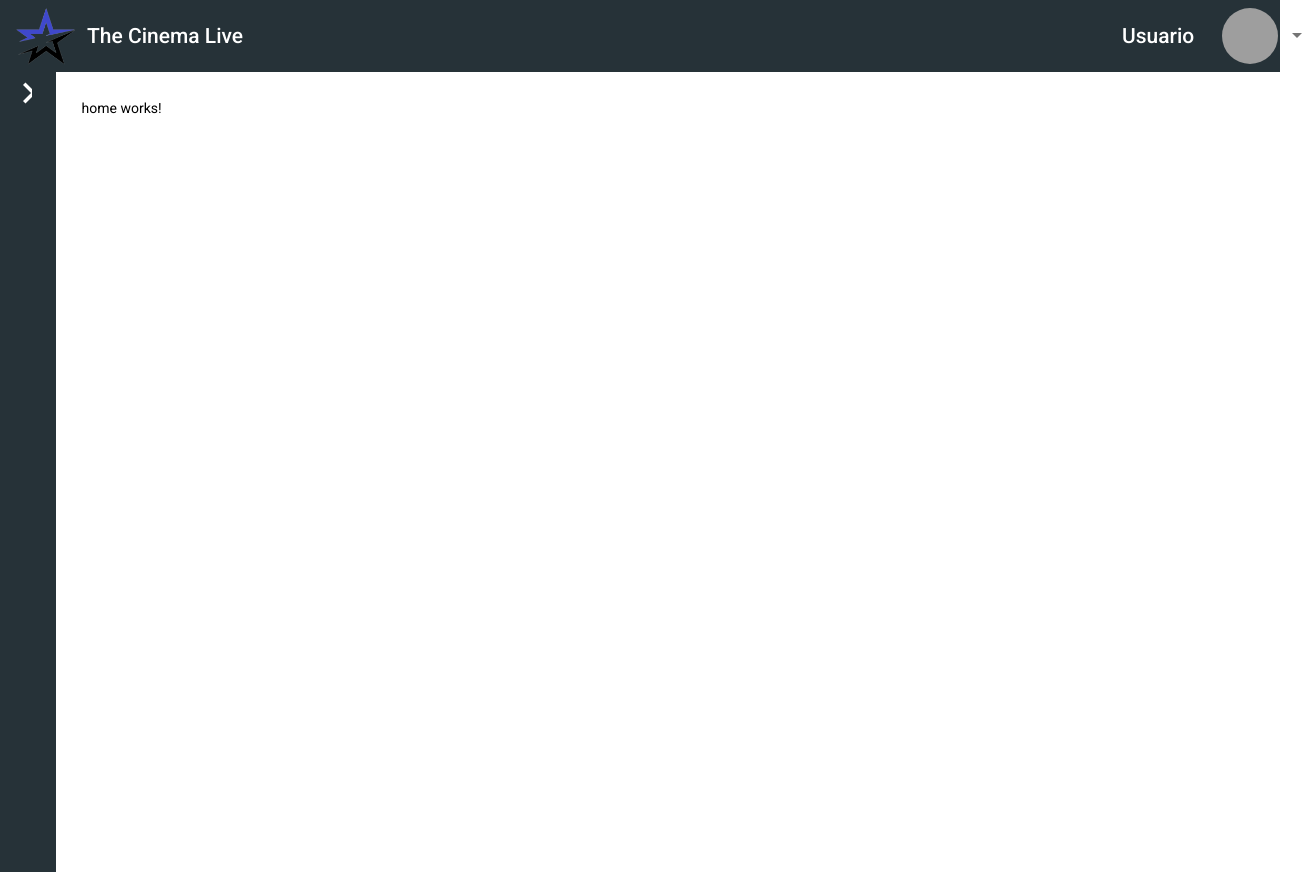
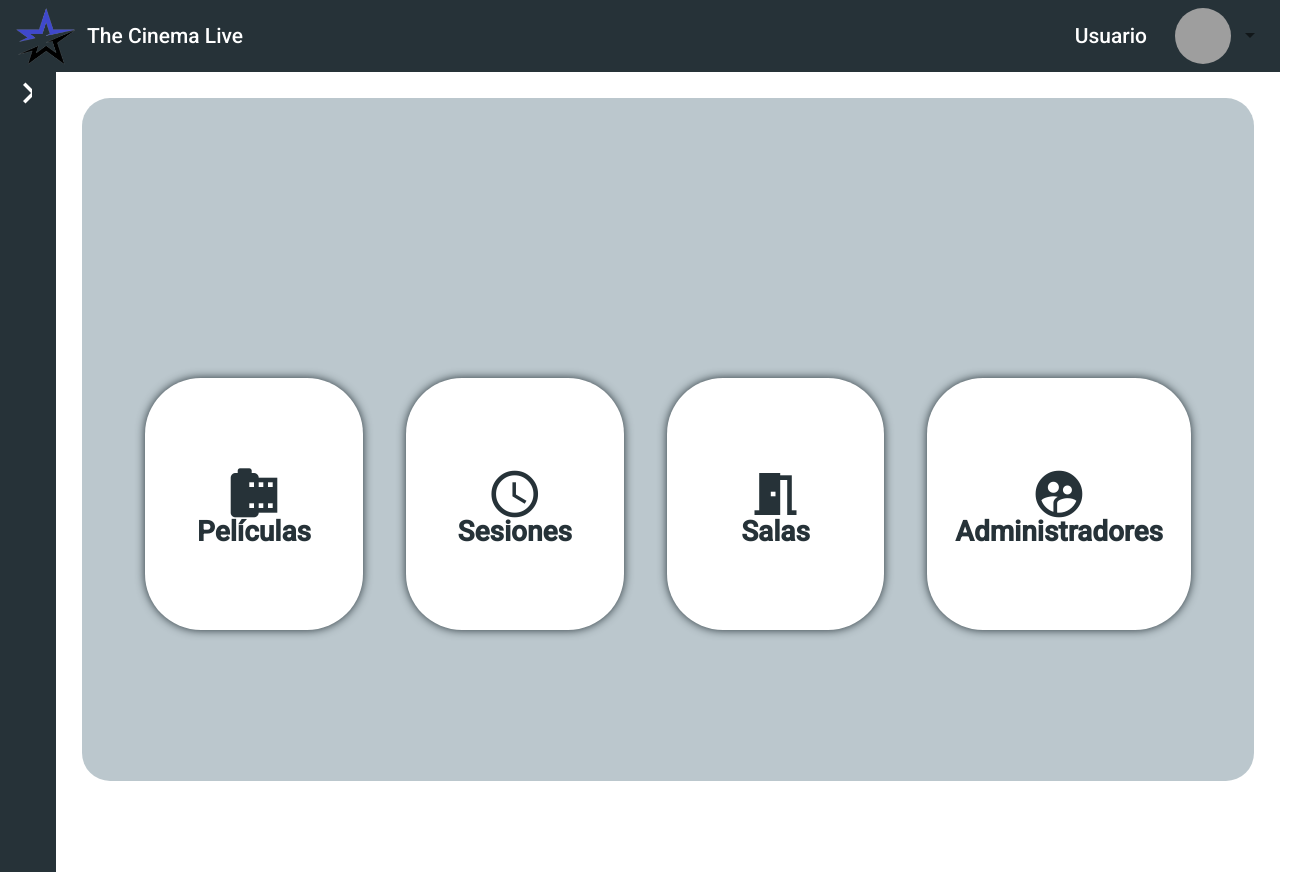
Before and after one commit to Daniel-DLR-02/PDAM-project, an Angular app in the folder tcl-web-app/: page /home in a window 1280 px wide. Shown: the whole page, 1306 px wide, since content can reach past the window. Built offline with nearby package versions, Linux system fonts and the light colour scheme; sample sign-in values are in the browser's storage; grey boxes are pictures that could not be loaded.

Commit message:
home and edit flims

```diff
--- a/tcl-web-app/src/app/components/films/films-form/films-form.component.ts
+++ b/tcl-web-app/src/app/components/films/films-form/films-form.component.ts
@@ -88,7 +88,57 @@ export class FilmsFormComponent implements OnInit,OnDestroy {
     }
   }
 
-  editFilm() {}
+  editFilm() {
+
+
+    if(this.form.valid && this.imageSelected){
+
+      const editFilm: CreateFilmDto = new CreateFilmDto(
+        this.form.controls['title'].value,
+        this.form.controls['description'].value,
+        this.form.controls['duration'].value,
+        moment(this.form.controls['releaseDate'].value.toString(),'ddd MMM DD YYYY HH:mm:ss').format('YYYY-MM-DD'),
+        moment(this.form.controls['expirationDate'].value.toString(),'ddd MMM DD YYYY HH:mm:ss').format('YYYY-MM-DD'),
+        this.form.controls['genre'].value,
+      );
+
+      this.subscriptions.push(
+        this.filmsService.editFilm(editFilm,this.imageFile,this.film.uuid).subscribe(
+          (res: any) => {
+            if (res.status === 200) {
+              this.toastr.success('Película editada');
+              this.router.navigate(['/films']);
+            }
+          }
+        )
+      );
+
+    }else if(this.form.valid && !this.imageSelected){
+      const editFilm: CreateFilmDto = new CreateFilmDto(
+        this.form.controls['title'].value,
+        this.form.controls['description'].value,
+        this.form.controls['duration'].value,
+        moment(this.form.controls['releaseDate'].value.toString(),'ddd MMM DD YYYY HH:mm:ss').format('YYYY-MM-DD'),
+        moment(this.form.controls['expirationDate'].value.toString(),'ddd MMM DD YYYY HH:mm:ss').format('YYYY-MM-DD'),
+        this.form.controls['genre'].value,
+      );
+      this.subscriptions.push(
+        this.filmsService.editFilmNoPoster(editFilm,this.film.uuid).subscribe(
+          (res: any) => {
+            if (res.status === 200) {
+              this.toastr.success('Película editada');
+              this.router.navigate(['/films']);
+            }
+          }
+        )
+      )
+
+    }
+    else{
+      this.toastr.error('Por favor, rellene todos los campos', 'Error');
+    }
+
+  }
 
   createFilm() {
     if(this.form.valid && this.imageSelected){
--- a/tcl-web-app/src/app/components/films/films.component.css
+++ b/tcl-web-app/src/app/components/films/films.component.css
@@ -26,7 +26,8 @@ td {
 }
 
 td img {
-  width: 40%;
+  min-width: 4em;
+  max-width: 4em;
   border-radius: 2em;
 }
 
@@ -90,8 +91,9 @@ th {
 }
 
 .add-new {
-  width: 10%;
-  margin-left: 65%;
+  min-width: 6em;
+  width: auto;
+  margin-left: 30em;
   border-radius: 2em;
   border: 0px solid transparent;
   color: white;
--- a/tcl-web-app/src/app/components/films/films.component.html
+++ b/tcl-web-app/src/app/components/films/films.component.html
@@ -1,10 +1,10 @@
-<body class="body-container">
+<div class="body-container">
 
   <div class="row">
 
     <label for="buscar" class="label-buscar">Título:</label>
     <input matInput  type="text" name="buscar" class="buscar" [(ngModel)]="filterSearch" (input)="filterMovies()"
-    placeholder="Escriba el título de la película...">
+    placeholder="Escriba el título de la película..." #input>
     <button mat-raised-button class="add-new" (click)="newFilm()">
       Nueva película
       <mat-icon>add</mat-icon>
@@ -74,6 +74,10 @@
       </td>
     </tr>
 
+    <tr *ngIf="moviesToView.length <= 0" >
+      <td class="mat-cell" colspan="7">No se han encontrado películas cuyo título coincida con "{{input.value}}"</td>
+    </tr>
+
   </table>
   <div *ngIf="moviesToView.length > 0" class="paginator">
     <mat-paginator [length]="moviesToView.length" [pageSize]="5" (page)="getPaginatorData($event)"
@@ -81,4 +85,4 @@
     </mat-paginator>
   </div>
 
-</body>
+</div>
--- a/tcl-web-app/src/app/components/home/home.component.css
+++ b/tcl-web-app/src/app/components/home/home.component.css
@@ -0,0 +1,55 @@
+.body-container {
+  background-color: #78909c80;
+  border-radius: 2em;
+  min-width: auto;
+  padding: 3em;
+  height: auto;
+  display: flex;
+  flex-direction: column;
+  min-height: 80%;
+}
+
+.option{
+  min-width: 20%;
+  min-height: 9em;
+  background-color: white;
+  border-radius: 2em;
+  text-align: center;
+  color: #263238;
+  display: flex;
+  flex-wrap: wrap;
+  align-content: center;
+  justify-content: center;
+  align-items: center;
+  font-size: 2em;
+  font-weight: 600;
+  box-shadow: #263238 0px 0px 10px;
+  cursor: pointer;
+}
+
+.option-container{
+  margin-top: 17em;
+  display: flex;
+  flex-direction: row;
+  flex-wrap: wrap;
+  justify-content: center;
+  align-items: center;
+  justify-content: space-around
+}
+
+.option-icon {
+  font-size: 2em;
+  color: #263238;
+  width: 100%;
+  height: 1em;
+  display: flex;
+  flex-wrap: wrap;
+  justify-content: center;
+  align-items: center;
+  align-content: center;
+}
+
+.option-title {
+  flex-wrap: wrap;
+  width: 100%;
+}
--- a/tcl-web-app/src/app/components/home/home.component.html
+++ b/tcl-web-app/src/app/components/home/home.component.html
@@ -1 +1,22 @@
-<p>home works!</p>
+<div class="body-container">
+
+  <div class="option-container">
+    <div class="option" (click)="goTo('films')">
+      <mat-icon class="option-icon">camera_roll</mat-icon>
+      <span class="option-title">Películas</span>
+    </div>
+    <div class="option" (click)="goTo('sessions')">
+      <mat-icon class="option-icon">access_time</mat-icon>
+      <span class="option-title">Sesiones</span>
+    </div>
+    <div class="option" (click)="goTo('halls')">
+      <mat-icon class="option-icon">meeting_room</mat-icon>
+      <span class="option-title">Salas</span>
+    </div>
+    <div class="option" (click)="goTo('admins')">
+      <mat-icon class="option-icon">supervised_user_circle</mat-icon>
+      <span class="option-title">Administradores</span>
+    </div>
+  </div>
+
+</div>
--- a/tcl-web-app/src/app/components/home/home.component.ts
+++ b/tcl-web-app/src/app/components/home/home.component.ts
@@ -1,3 +1,4 @@
+import { Router } from '@angular/router';
 import { Component, OnInit } from '@angular/core';
 
 @Component({
@@ -7,9 +8,15 @@ import { Component, OnInit } from '@angular/core';
 })
 export class HomeComponent implements OnInit {
 
-  constructor() { }
+  constructor(
+    private router: Router
+  ) { }
 
   ngOnInit(): void {
   }
 
+  goTo(route:String){
+    this.router.navigate(["/"+route]);
+  }
+
 }
--- a/tcl-web-app/src/app/components/login/login.component.ts
+++ b/tcl-web-app/src/app/components/login/login.component.ts
@@ -51,7 +51,7 @@ export class LoginComponent implements OnInit, OnDestroy {
             localStorage.setItem('tcl-nick', authState.nickname);
             this.router.navigate(['/home']);
           }else{
-            this.toastr.error("No tiene periso para acceder a esta sección.","Acceso no autorizado");
+            this.toastr.error("No tiene permiso para acceder a esta sección.","Acceso no autorizado");
 
           }
         },(error) => {
--- a/tcl-web-app/src/app/core/full-layout/full-layout.component.css
+++ b/tcl-web-app/src/app/core/full-layout/full-layout.component.css
@@ -1,11 +1,13 @@
 .topbar {
-  width: 100%;
+  min-width: 100%;
+  width: auto;
   height: 9%;
   background-color: #263238;
   color: white;
   display: flex;
   flex-direction: row;
   align-items: center;
+  justify-content: space-between;
 }
 
 .logo-container {
@@ -41,7 +43,7 @@
 
 .profile-banner {
   height: 70%;
-  margin-left: 68%;
+  margin-right: 2%;
   display: flex;
   flex-direction: row;
   align-content: center;
--- a/tcl-web-app/src/app/services/films.service.ts
+++ b/tcl-web-app/src/app/services/films.service.ts
@@ -45,4 +45,41 @@ export class FilmsService {
     });
     return this.http.request(newRequest);
   }
+
+  editFilm(film: CreateFilmDto, file: File,id: String): any {
+    let requestUrl = `${Constants.baseUrl}/films/${id}`;
+    const data: FormData = new FormData();
+    data.append(
+      'film',
+      new Blob([JSON.stringify(film)], { type: 'application/json' })
+    );
+    data.append('file', file);
+    const newRequest = new HttpRequest('PUT', requestUrl, data, {
+      reportProgress: true,
+      responseType: 'text',
+      headers: new HttpHeaders({
+        Authorization: 'Bearer ' + localStorage.getItem('tcl-token'),
+      }),
+    });
+    return this.http.request(newRequest);
+  }
+
+  editFilmNoPoster(film: CreateFilmDto,id: String): any {
+    let requestUrl = `${Constants.baseUrl}/films/${id}`;
+    const data: FormData = new FormData();
+    data.append(
+      'film',
+      new Blob([JSON.stringify(film)], { type: 'application/json' })
+    );
+    //data.append('file', '');
+    const newRequest = new HttpRequest('PUT', requestUrl, data, {
+      reportProgress: true,
+      responseType: 'text',
+      headers: new HttpHeaders({
+        Authorization: 'Bearer ' + localStorage.getItem('tcl-token'),
+      }),
+    });
+    return this.http.request(newRequest);
+  }
+
 }
```
Also changed, not shown: tcl-web-app/src/app/models/dto/create-film.ts (+10 -3 lines).
